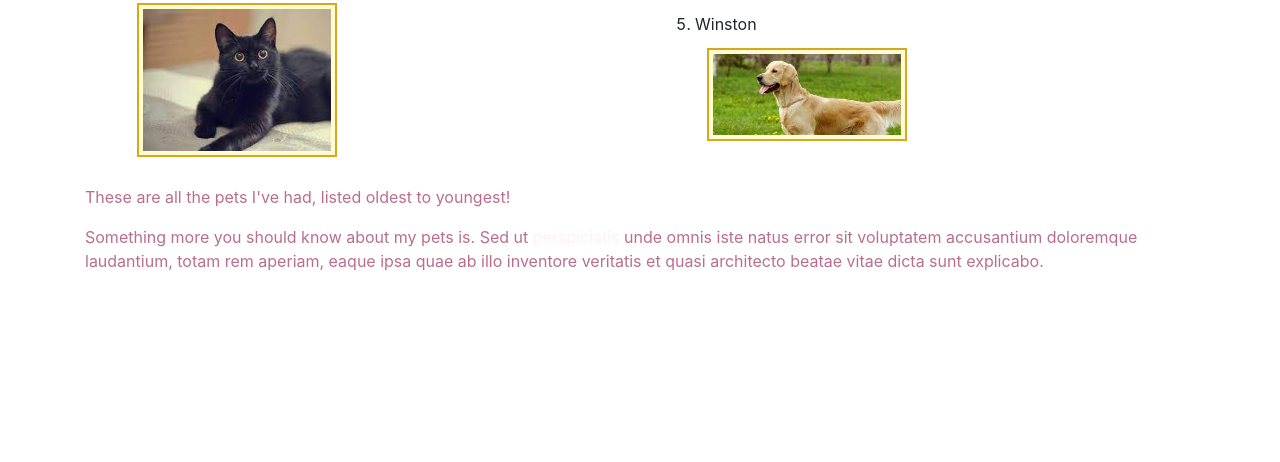
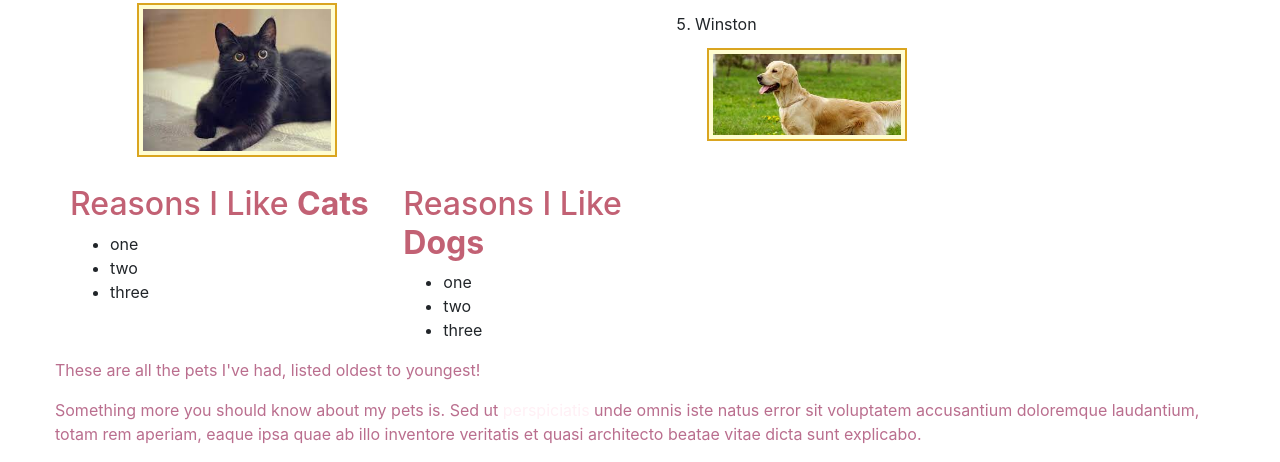
Before and after one commit to aldeling/pet-blog, a plain HTML site: page index.html in a window 1280 px wide. Shown: the part 955-1417 px from the top of the page. Before the commit the page ends 1244 px from the top, so only its background shows below. Drawn offline with Linux system fonts and the light colour scheme.

Commit message:
add two ul ls, put in row and col

```diff
--- a/index.html
+++ b/index.html
@@ -6,7 +6,7 @@
   <title>The DeLing Pets</title>
 </head>
 <body>
-  <div class="container">
+<div class="container">
   <h1>Types of Pets</h1>
   <div class="row">
     <div class="col-6">
@@ -39,9 +39,28 @@
     <img src="petimg/winston.jpeg" alt="A photo od a golden retriever" width="200" class="frame">
   </ol>
   </div>
+  <div class="row">
+    <div class="col-6">
+  <h2>Reasons I Like <strong>Cats</strong></h2>
+    <ul>
+      <li>one</li>
+      <li>two</li>
+      <li>three</li>
+    </ul>
+    </div>
+    <div class="col-6">
+  <h2>Reasons I Like <strong>Dogs</strong></h2>
+    <ul>
+      <li>one</li>
+      <li>two</li>
+      <li>three</li>
+    </ul>
+    </div>
   </div>
+  <div class="row">
   <p>These are all the pets I've had, listed oldest to youngest!</p>
   <p>Something more you should know about my pets is. Sed ut <span class="highlight">perspiciatis</span> unde omnis iste natus error sit voluptatem accusantium doloremque laudantium, totam rem aperiam, eaque ipsa quae ab illo inventore veritatis et quasi architecto beatae vitae dicta sunt explicabo.</p>
+  </div>
 </div>
 </body>
 </html>
```
